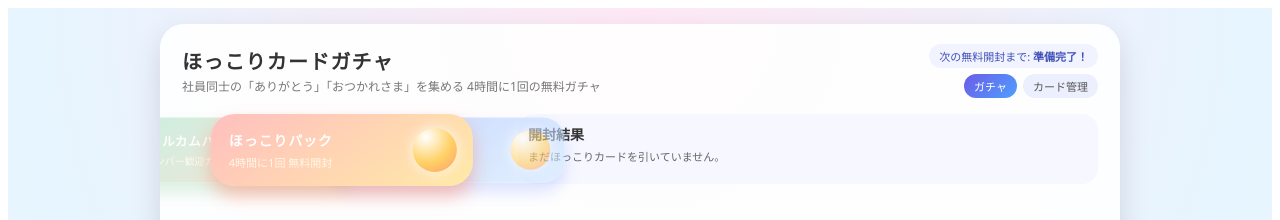
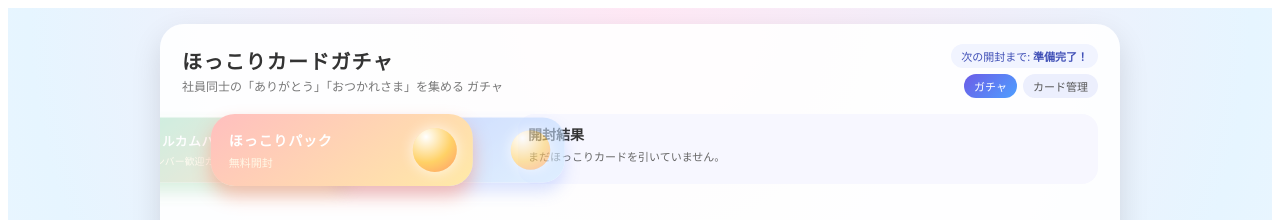
Before and after one commit to immunity428/LocalChallenges, a React (Vite) app: page / in a window 1280 px wide. Shown: the top 220 px of the page. Built offline with nearby package versions, Linux system fonts and the light colour scheme.

Commit message:
fix:CTとテキストの変更

```diff
--- a/src/App.jsx
+++ b/src/App.jsx
@@ -3,7 +3,7 @@ import React, { useEffect, useState, useRef } from 'react';
 import './App.css';
 import cardPool from './cards.json';
 
-const COOLDOWN_MS = 4 * 60 * 60 * 1000; // 4時間
+const COOLDOWN_MS = 10 * 1000; // 10s
 const STORAGE_KEY_LAST_TIME = 'freeGachaLastTime';
 const LONG_PRESS_MS = 500; // カード長押し判定(ms)
 
@@ -12,7 +12,7 @@ const PACKS = [
   {
     id: 'hokkori',
     name: 'ほっこりパック',
-    subtitle: '4時間に1回 無料開封',
+    subtitle: '無料開封',
     themeClass: 'pack-theme-pink',
   },
   {
@@ -269,7 +269,7 @@ function App() {
       } else if (srCount > 0) {
         showToast(`SR ${srCount}枚！次は伝説級のほっこりを狙おう。`);
       } else {
-        showToast('また4時間後のほっこりパックに期待！');
+        showToast('次のほっこりパックに期待！');
       }
 
       // クールタイム開始
@@ -303,14 +303,14 @@ function App() {
             <div className='title'>ほっこりカードガチャ</div>
             <div className='subtitle'>
               社員同士の「ありがとう」「おつかれさま」を集める
-              4時間に1回の無料ガチャ
+              ガチャ
             </div>
           </div>
 
           <div className='header-right'>
             {page === 'gacha' && (
               <div className='cooldown'>
-                次の無料開封まで: <strong>{cooldownLabel}</strong>
+                次の開封まで: <strong>{cooldownLabel}</strong>
               </div>
             )}
             <div className='nav-buttons'>
```
